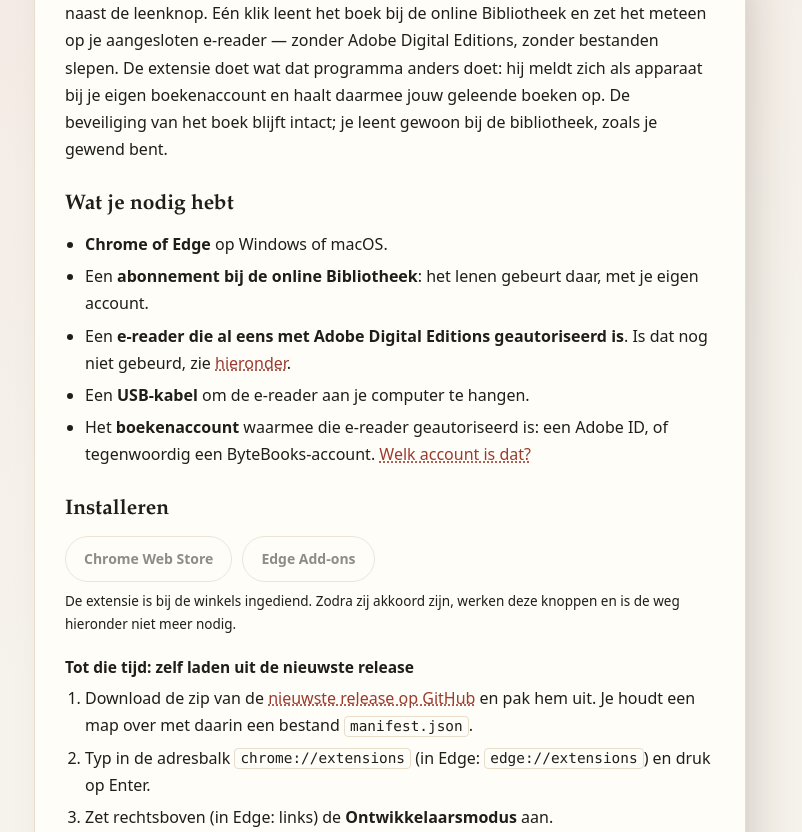
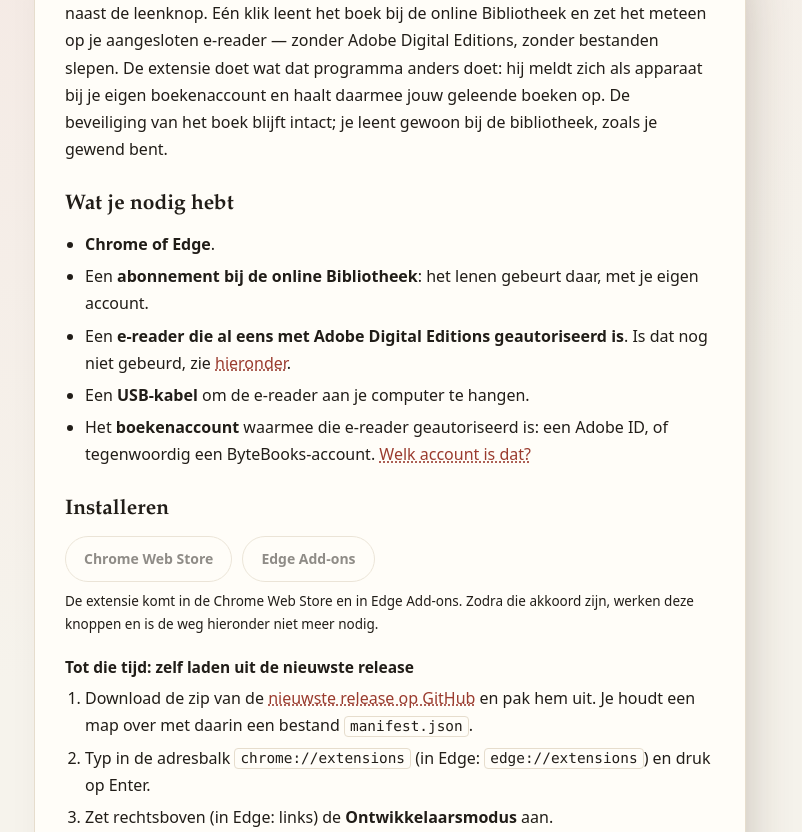
Before and after one commit to h11t-labs/online-bibliotheek-catalogus, a FastAPI app: page /extensie in a window 1280 px wide. Shown: the part 361-1193 px from the top of the page, without its empty margins (250-1052 px from the left). Run offline with FastAPI, Linux system fonts and the light colour scheme; some libraries are stand-ins or nearby versions.

Commit message:
fix(web): /extensie does not claim a store submission that has not happened

```diff
--- a/src/obc/web/templates/extensie.html
+++ b/src/obc/web/templates/extensie.html
@@ -41,7 +41,7 @@
 
     <h2>Wat je nodig hebt</h2>
     <ul>
-      <li><strong>Chrome of Edge</strong> op Windows of macOS.</li>
+      <li><strong>Chrome of Edge</strong>.</li>
       <li>Een <strong>abonnement bij de online Bibliotheek</strong>: het lenen gebeurt daar,
         met je eigen account.</li>
       <li>Een <strong>e-reader die al eens met Adobe Digital Editions geautoriseerd is</strong>.
@@ -56,8 +56,8 @@
       <span class="btn ghost" aria-disabled="true">Chrome Web Store</span>
       <span class="btn ghost" aria-disabled="true">Edge Add-ons</span>
     </div>
-    <p class="soon">De extensie is bij de winkels ingediend. Zodra zij akkoord zijn, werken
-      deze knoppen en is de weg hieronder niet meer nodig.</p>
+    <p class="soon">De extensie komt in de Chrome Web Store en in Edge Add-ons. Zodra die
+      akkoord zijn, werken deze knoppen en is de weg hieronder niet meer nodig.</p>
     <h3>Tot die tijd: zelf laden uit de nieuwste release</h3>
     <ol>
       <li>Download de zip van de
```
